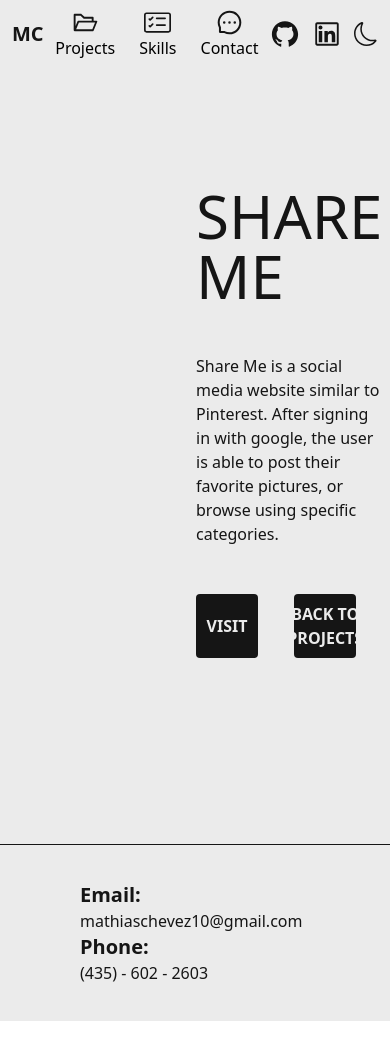
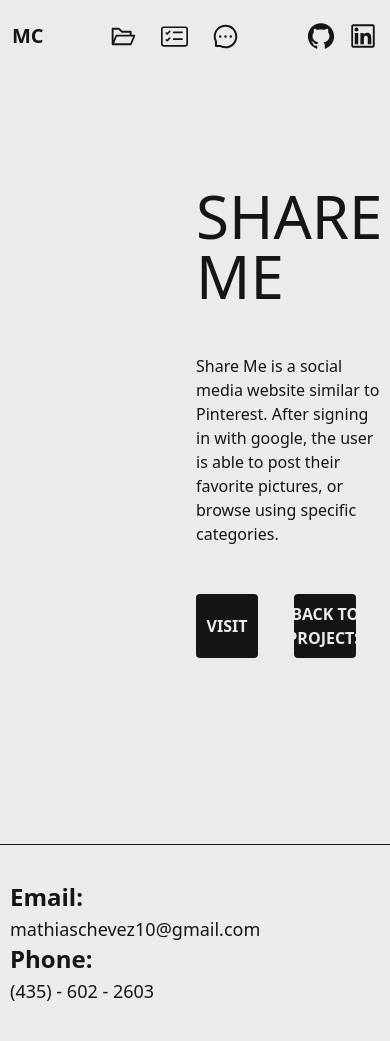
Before and after one commit to mathiaschevez/portfolio, a Next.js app: page /projects/1 in a window 390 px wide. Built offline with nearby package versions, Linux system fonts and the light colour scheme.

Commit message:
testing mobile

```diff
--- a/components/Contact.js
+++ b/components/Contact.js
@@ -12,15 +12,15 @@ const Contact = () => {
   const form = useRef()
 
   const styles = {
-    contact: `${darkModeActive ? 'bg-[#151515] text-[#EBEBEB]' : 'bg-[#EBEBEB] text-[#151515]'} ${isMobile ? 'pl-20' : 'pl-40'} ${isPhone ? 'pl-10' : undefined} flex items-center h-screen`,
-    form: `${isPhone ? 'w-4/5' : 'w-2/3'} flex flex-col gap-6`,
-    formInfo: `${isPhone ? 'flex-col' : undefined} flex justify-between`,
+    contact: `${darkModeActive ? 'bg-[#151515] text-[#EBEBEB]' : 'bg-[#EBEBEB] text-[#151515]'} mobileContact phoneContact flex items-center h-screen`,
+    form: `phoneForm w-2/3 flex flex-col gap-6`,
+    formInfo: `phoneInfo flex justify-between`,
     formMessage: `flex justify-between`,
     formAlert: `${showMessage ? 'flex' : 'hidden'} bg-[#1e96fc] justify-around items-center w-full rounded py-3 font-bold`,
-    label: `${isPhone ? 'text-2xl' : 'text-4xl'} text-4xl font-bold`,
-    input: `${isPhone ? 'w-full' : 'w-1/2'} rounded focus:outline-none px-2 py-3 text-[#151515] border focus:border-[#1e96fc] font-bold`,
-    textArea: `${isPhone ? 'w-full' : 'w-1/2'} rounded focus:outline-none px-2 h-32 py-3 resize-none text-[#151515] border focus:border-[#1e96fc] font-bold`,
-    formButton: `${darkModeActive ? 'bg-[#EBEBEB] text-[#151515] hover:bg-[#D3D5D9]' : 'bg-[#151515] text-[#EBEBEB] hover:bg-[#333]'} ${isMobile ? 'w-full' : 'w-1/2'} rounded mt-6 py-3 flex justify-center self-end hover:cursor-pointer font-bold`,
+    label: `phoneLabel text-4xl font-bold`,
+    input: `phoneInput w-1/2 rounded focus:outline-none px-2 py-3 text-[#151515] border focus:border-[#1e96fc] font-bold`,
+    textArea: `phoneTextarea w-1/2 rounded focus:outline-none px-2 h-32 py-3 resize-none text-[#151515] border focus:border-[#1e96fc] font-bold`,
+    formButton: `${darkModeActive ? 'bg-[#EBEBEB] text-[#151515] hover:bg-[#D3D5D9]' : 'bg-[#151515] text-[#EBEBEB] hover:bg-[#333]'} mobileButton w-1/2 rounded mt-6 py-3 flex justify-center self-end hover:cursor-pointer font-bold`,
   }
 
   const sendEmail = (e) => {
--- a/components/Footer.js
+++ b/components/Footer.js
@@ -7,11 +7,11 @@ const Footer = () => {
   const { darkModeActive, isMobile, isPhone } = useStateContext()
 
   const styles = {
-    footer: `${darkModeActive ? 'bg-[#151515] text-[#EBEBEB] border-[#EBEBEB]' : 'bg-[#EBEBEB] text-[#151515] border-[#151515]'} ${isMobile ? 'pl-20' : 'pl-40'} ${isPhone ? 'pl-10 flex flex-col gap-3' : undefined} flex justify-between pr-20 py-9 border-t`,
-    footerDetail: `${isPhone ? 'flex-col items-start' : 'gap-6'} flex`,
-    footerTitle: `${isMobile ? 'text-xl' : 'text-2xl'} font-bold`,
-    footerButton: `${isMobile ? undefined : 'text-xl'} hover:underline`,
-    footerAlert: `${showMessage ? 'flex' : 'hidden'} ${isPhone ? 'w-full py-2' : 'w-1/3'} bg-[#1e96fc] justify-around items-center rounded font-bold`,
+    footer: `${darkModeActive ? 'bg-[#151515] text-[#EBEBEB] border-[#EBEBEB]' : 'bg-[#EBEBEB] text-[#151515] border-[#151515]'} mobileFooter phoneFooter flex justify-between pr-20 py-9 border-t`,
+    footerDetail: `phoneDetail mobileDetail flex`,
+    footerTitle: `mobileTitle text-2xl font-bold`,
+    footerButton: `mobileButton hover:underline`,
+    footerAlert: `${showMessage ? 'flex' : 'hidden'} phoneAlert w-1/3 bg-[#1e96fc] justify-around items-center rounded font-bold`,
   }
 
   const handleCopy = (value) => {
--- a/components/Header.js
+++ b/components/Header.js
@@ -5,8 +5,8 @@ const Header = () => {
   const { darkModeActive, isMobile, isPhone } = useStateContext()
 
   const styles = {
-    header: `${darkModeActive ? 'bg-[#151515]' : 'bg-[#EBEBEB]' } ${isMobile ? 'pl-20' : 'pl-40'} ${isPhone ? 'pl-10' : undefined} h-screen flex flex-col justify-center gap-6`,
-    title: `${isPhone ? 'text-5xl' : 'text-7xl'} gradient-animation font-bold`,
+    header: `${darkModeActive ? 'bg-[#151515]' : 'bg-[#EBEBEB]' } pl-40 h-screen flex flex-col justify-center gap-6 mobileHeader phoneHeader`,
+    title: `${isPhone ? 'text-5xl' : 'text-7xl'} gradient-animation font-bold mobileHeaderText phoneHeaderText`,
     subtitle: `${darkModeActive ? 'text-[#EBEBEB]' : 'text-[#151515]'} text-xl font-bold`,
     actions: `flex gap-9`,
     button: `${darkModeActive ? 'bg-[#EBEBEB] text-[#151515] hover:bg-[#D3D5D9]' : 'bg-[#151515] text-[#EBEBEB] hover:bg-[#333]'} font-bold px-3 py-3 rounded hover:cursor-pointer`
--- a/components/Navbar.js
+++ b/components/Navbar.js
@@ -8,12 +8,12 @@ const Navbar = () => {
   const { darkModeActive, setDarkModeActive, isMobile } = useStateContext()
 
   const styles = {
-    navbar: `${darkModeActive ? 'bg-[#151515] border-[#EBEBEB]' : 'bg-[#EBEBEB] border-[#151515]'} ${isMobile ? 'w-screen h-20': 'h-screen w-20 flex-col border-r'} fixed flex justify-between items-center pt-6 pb-9 px-3 z-50`,
+    navbar: `${darkModeActive ? 'bg-[#151515] border-[#EBEBEB]' : 'bg-[#EBEBEB] border-[#151515]'} mobileNav h-screen w-20 flex-col border-r fixed flex justify-between items-center pt-9 pb-9 px-3 z-50`,
     logo: `${darkModeActive ? 'text-[#EBEBEB]' : 'text-[#151515]'} text-xl font-bold`,
-    navItems: `${isMobile ? 'flex-row' : 'flex-col'} flex items-center gap-6`,
+    navItems: `mobileRow flex flex-col items-center gap-6`,
     navItemButton: `${darkModeActive ? 'text-[#EBEBEB]' : 'text-[151515]'} flex flex-col items-center justify-center`,
-    navFooter: `${isMobile ? 'flex-row' : 'flex-col'} flex gap-3 items-center`,
-    theme: ``,
+    navFooter: `mobileRow flex flex-col gap-3 items-center`,
+    theme: `phoneDisplayNone`,
   }
 
   return (
@@ -25,19 +25,19 @@ const Navbar = () => {
         <Link href='/#projects'>
           <button className={styles.navItemButton}>
             <AiOutlineFolderOpen color={darkModeActive ? '#EBEBEB' : '#151515'} size={27} />
-            <h1>Projects</h1>
+            <h1 className='phoneDisplayNone'>Projects</h1>
           </button>
         </Link>
         <Link href='/#skills'>
           <button className={styles.navItemButton}>
             <BsCardChecklist color={darkModeActive ? '#EBEBEB' : '#151515'} size={27} />
-            <h1>Skills</h1>
+            <h1 className='phoneDisplayNone'>Skills</h1>
           </button>
         </Link>
         <Link href='/#contact'>
           <button className={styles.navItemButton}>
             <AiOutlineMessage color={darkModeActive ? '#EBEBEB' : '#151515'} size={27} />
-            <h1>Contact</h1>
+            <h1 className='phoneDisplayNone'>Contact</h1>
           </button>
         </Link>
       </div>
--- a/components/Skills.js
+++ b/components/Skills.js
@@ -17,8 +17,8 @@ const Skills = () => {
   const sanity = '/images/sanity.png'
 
   const styles = {
-    skills: `${darkModeActive ? 'bg-[#151515] text-[#EBEBEB]' : 'bg-[#EBEBEB] text-[#151515]'} ${isMobile ? 'pl-20 grid pr-20 py-3' : 'pl-40 justify-center flex flex-col gap-32'} ${isPhone ? 'grid-cols-1' : 'grid-cols-2'} h-screen gap-6`,
-    skill: `${isMobile ? 'flex-col gap-3' : 'gap-6'} flex items-center gap-6`,
+    skills: `${darkModeActive ? 'bg-[#151515] text-[#EBEBEB]' : 'bg-[#EBEBEB] text-[#151515]'} mobileSkills phoneSkills pl-40 justify-center flex flex-col gap-32 h-screen gap-6`,
+    skill: `mobileSkill gap-6 flex items-center`,
     title: `text-4xl font-bold border-r pr-9`,
     icons: `flex gap-6 items-center`,
     image: `w-20 h-20`
--- a/styles/globals.css
+++ b/styles/globals.css
@@ -23,3 +23,160 @@ html {
     background-position: 200% center;
   }
 }
+
+/* NAVBAR RESPONSIVENESS */
+
+@media screen and (max-width: 770px) {
+  .mobileNav {
+    width: 100vw;
+    height: 20px;
+    flex-direction: row;
+    border: none;
+  }
+
+  .mobileRow {
+    flex-direction: row;
+  }
+}
+
+@media screen and (max-width: 670px) {
+  .phoneDisplayNone {
+    display: none;
+  }
+}
+
+/* HEADER RESPONSIVENESS */
+
+@media screen and (max-width: 770px) {
+  .mobileHeader {
+    padding-left: 20px;
+  }
+
+  .mobileHeaderText {
+    font-size: 64px;
+  }
+}
+
+@media screen and (max-width: 670px) {
+  .phoneHeader {
+    padding-left: 10px;
+  }
+
+  .phoneHeaderText {
+    font-size: 54px;
+  }
+}
+
+/* SKILLS RESPONSIVENESS */
+
+@media screen and (max-width: 770px) {
+  .mobileSkills {
+    display: grid;
+    padding-left: 20px;
+    padding-right: 20px;
+    padding-bottom: 3px;
+    grid-template-columns: 1fr 1fr;
+  }
+
+  .mobileSkill {
+    flex-direction: column;
+    gap: 3px;
+  }
+}
+
+@media screen and (max-width: 670px) {
+  .phoneSkills {
+    grid-template-columns: 1fr;
+    gap: 6px;
+  }
+}
+
+/* CONTACT RESPONSIVENESS */
+
+@media screen and (max-width: 770px) {
+  .mobileContact {
+    padding-left: 20px;
+  }
+
+  .mobileButton {
+    width: 100%;
+  }
+}
+
+@media screen and (max-width: 670px) {
+  .phoneContact {
+    padding-left: 10px;
+  }
+
+  .phoneForm {
+    width: 75%;
+  }
+
+  .phoneInfo {
+    flex-direction: column;
+  }
+
+  .phoneLabel {
+    font-size: 27px;
+  }
+
+  .phoneInput {
+    width: 100%;
+  }
+
+  .phoneTextarea {
+    width: 100%;
+  }
+}
+
+/* FOOTER RESPONSIVENESS */
+
+@media screen and (max-width: 770px) {
+  .mobileFooter {
+    padding-left: 20px;
+  }
+
+  .mobileTitle {
+    font-size: 24px;
+  }
+
+  .mobileDetail {
+    gap: 9px;
+  }
+
+  .mobileButton {
+    font-size: 18px;
+    text-align: left;
+  }
+
+  .mobileHeaderText {
+    font-size: 64px;
+  }
+}
+
+@media screen and (max-width: 670px) {
+  .phoneFooter {
+    padding-left: 10px;
+    display: flex;
+    flex-direction: column;
+    gap: 3;
+    width: 100%;
+    padding-right: 15px;
+  }
+
+  .phoneDetail {
+    gap: 3px;
+    flex-direction: column;
+    align-items: flex-start;
+  }
+
+  .phoneHeaderText {
+    font-size: 54px;
+  }
+
+  .phoneAlert {
+    width: 100%;
+    padding: 3px;
+    margin-top: 9px;
+  }
+}
```
